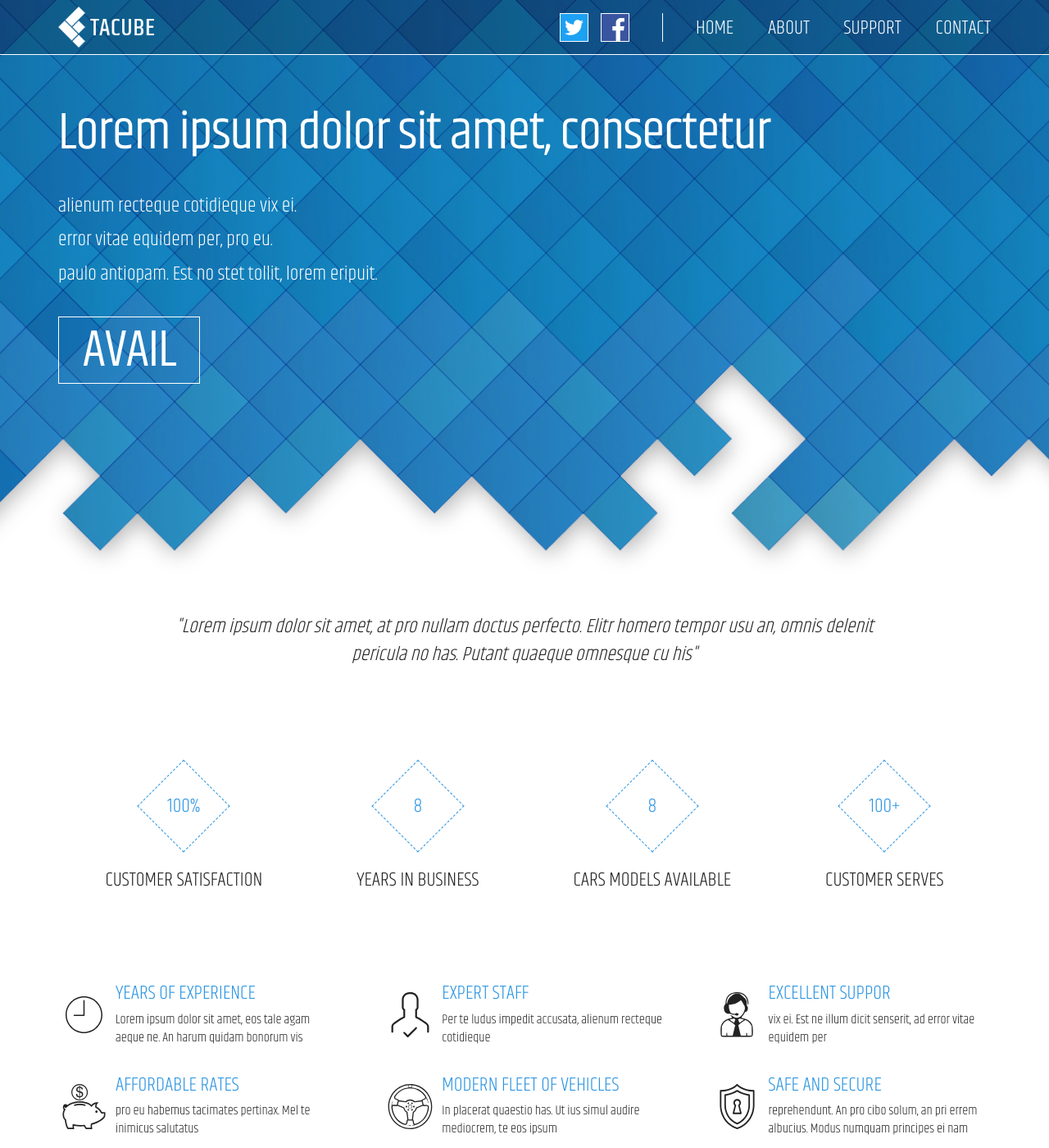
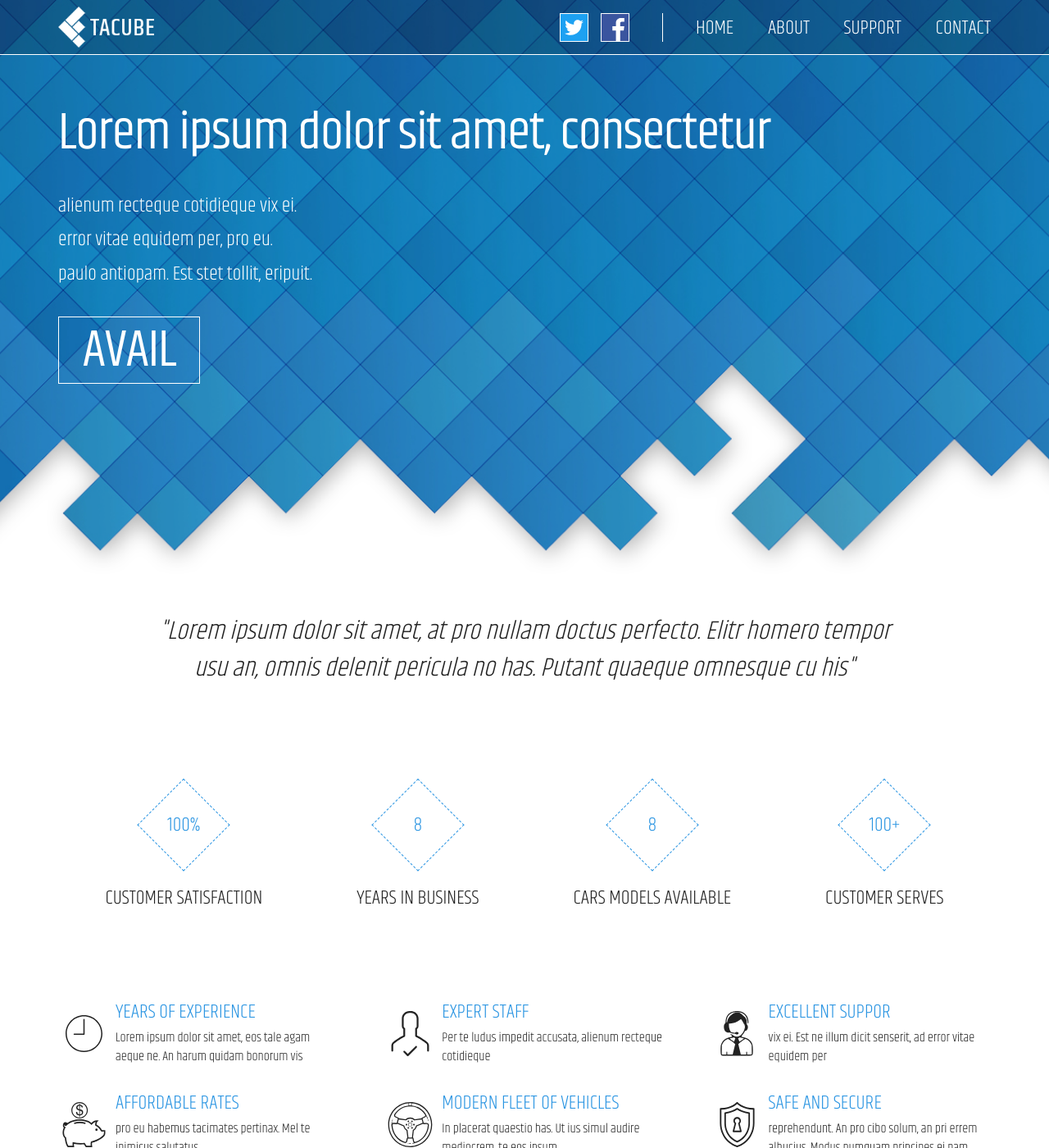
Before and after one commit to poorojepse/tacube, a Jekyll site: the page built from index.html, in a window 1280 px wide and 1400 px high. Shown: the whole window at 82% size. Built offline with Jekyll 4.4.1, drawn with Linux system fonts in a browser that asks for light colours.

Commit message:
Add files via upload

```diff
--- a/_data/settings.yml
+++ b/_data/settings.yml
@@ -32,7 +32,7 @@ bida:
  items:
   - { blurb: 'alienum recteque cotidieque vix ei.' }
   - { blurb: 'error vitae equidem per, pro eu.' }
-  - { blurb: 'paulo antiopam. Est no stet tollit, lorem eripuit.' }
+  - { blurb: 'paulo antiopam. Est stet tollit, eripuit.' }
 
 hero:
  blurb: '"Lorem ipsum dolor sit amet, at pro nullam doctus perfecto. Elitr homero tempor usu an, omnis delenit pericula no has. Putant quaeque omnesque cu his"'
--- a/_includes/footer.html
+++ b/_includes/footer.html
@@ -52,7 +52,9 @@
          <span class='smaller'>© 2017 {{site.data.settings.website}} and with {{site.data.settings.author}}, Inc. All Rights Reserved.</span>
       </div>
    </div>
+</footer>
 
-</footer>
+<script src='{{site.baseurl}}/assets/js/jquery-1.9.1.min.js'></script>
+<script src='{{site.baseurl}}/assets/js/function.js'></script>
 </body>
 </html>
--- a/_sass/4-sections/footer.sass
+++ b/_sass/4-sections/footer.sass
@@ -25,7 +25,7 @@
       background-color: $color-main
 
       .copyright-container
-         padding: .3rem 0px
+         padding: .2rem 0px
          color: $color-alt-dark
          text-align: center
 
--- a/_sass/4-sections/header.sass
+++ b/_sass/4-sections/header.sass
@@ -1,4 +1,5 @@
 .sticky-nav
+   overflow: hidden
    background-color: $color-alt-dark
    +position(relative)
    border-bottom: 1px solid $color-main
@@ -19,10 +20,9 @@
                +size(auto 100%)
 
          .social
-
             .social-item
                +display(block)
-               height: 35px
+               height: 30px
                float: left
                margin-left: 15px
                background-color: $color-main
@@ -37,8 +37,6 @@
             +justify-content(space-around)
             margin: 1.8rem 10% 0px
 
-            &.menu-flex
-
             .nav-item
                +display(block)
                border-bottom: 1px solid transparent
@@ -46,8 +44,13 @@
 @media screen and (min-width: 768px)
    .sticky-nav
       z-index: 2
-      +position(fixed, 0px 0px null 0px)
+      +position(absolute, 0px 0px null 0px)
       background-color: rgba(black, .2)
+      +transition(0.8s $ease-out-expo)
+
+      &.unsticky
+         +position(fixed)
+         background-color: $color-alt
 
       .nav-container
          padding: .5rem 1rem
@@ -56,6 +59,9 @@
             .social
                padding-right: 40px
                border-right: 1px solid $color-main
+
+               .social-item
+                  height: 35px
 
             .nav-menu-flexitem-flex
                +flex-basis(400px)
--- a/_sass/4-sections/hero.sass
+++ b/_sass/4-sections/hero.sass
@@ -3,14 +3,21 @@
       max-width: 950px
 
       .hero-blurb
+         +position(relative)
          text-align: center
          font:
             size: 1.5rem
             style: italic
+         opacity: 0
+         left: 10%
+         +transition(1.5s $ease-out-expo)
 
-@media scree and (min-width: 768px)
+         &.hero-animate
+            opacity: 1
+            left: 0px
+
+@media screen and (min-width: 768px)
    #hero
       .hero-container
          .hero-blurb
-            font:
-               size: 2rem
+            font-size: 2rem
--- a/_sass/4-sections/reach-us.sass
+++ b/_sass/4-sections/reach-us.sass
@@ -22,18 +22,9 @@
          .img
             +display(inline-block)
             +size(60px)
-            text-align: center
-            white-space: nowrap
-
-            &:before
-               content: ''
-               height: 100%
-               +display(inline-block)
-               vertical-align: middle
 
             svg
                +size(42px)
-               vertical-align: middle
                fill: $color-alt
 
          .text
@@ -46,12 +37,15 @@
 @media screen and (min-width: 768px)
    #reach-us
       .contact-flex
-         +position(absolute, 0px 0px 0px null)
+         +position(absolute, 0px -350px 0px null)
          +size(350px auto)
          +display(flex)
          +flex-direction(column)
          +justify-content(center)
          padding: 0px
+
+         opacity: 0
+         +transition(1.5s $ease-out-expo)
 
          .contact-flexitem-flex
             +display(flex)
@@ -69,3 +63,8 @@
 
                svg
                   fill: $color-main
+
+
+         &.contact-animate
+            opacity: 1
+            right: 0px
```
